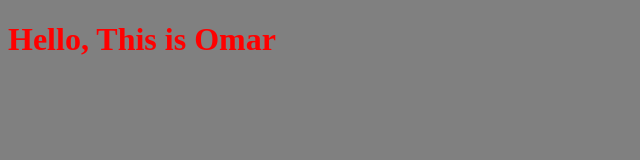
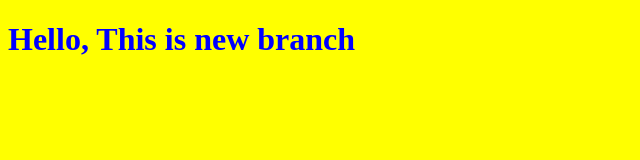
Before and after one commit to OmarHesham11/myproject, a plain HTML site: page index.html in a window 1280 px wide. Shown: the whole page, without its empty margins (0-640 px from the left). Drawn offline with Linux system fonts and the light colour scheme.

Commit message:
changing style for the title

```diff
--- a/index.html
+++ b/index.html
@@ -8,7 +8,7 @@
     <link rel="stylesheet" href="style.css">
 </head>
 <body>
-    <h1>Hello, This is Omar</h1>
+    <h1>Hello, This is new branch</h1>
 
 
     <script src="app.js"></script>
--- a/style.css
+++ b/style.css
@@ -1,6 +1,6 @@
 h1{
-    color:red;
+    color:blue;
 }
 body{
-    background-color: gray;
+    background-color: yellow;
 }
```
